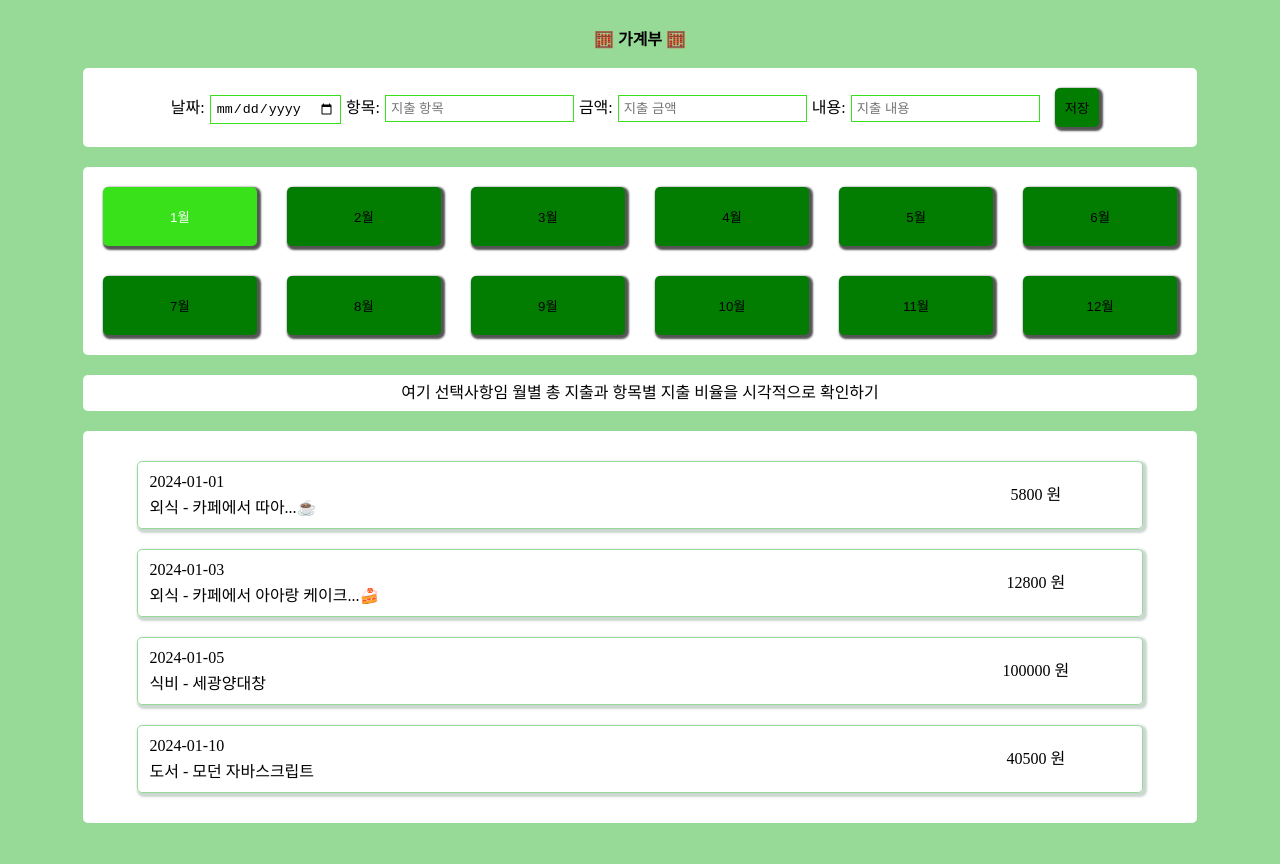
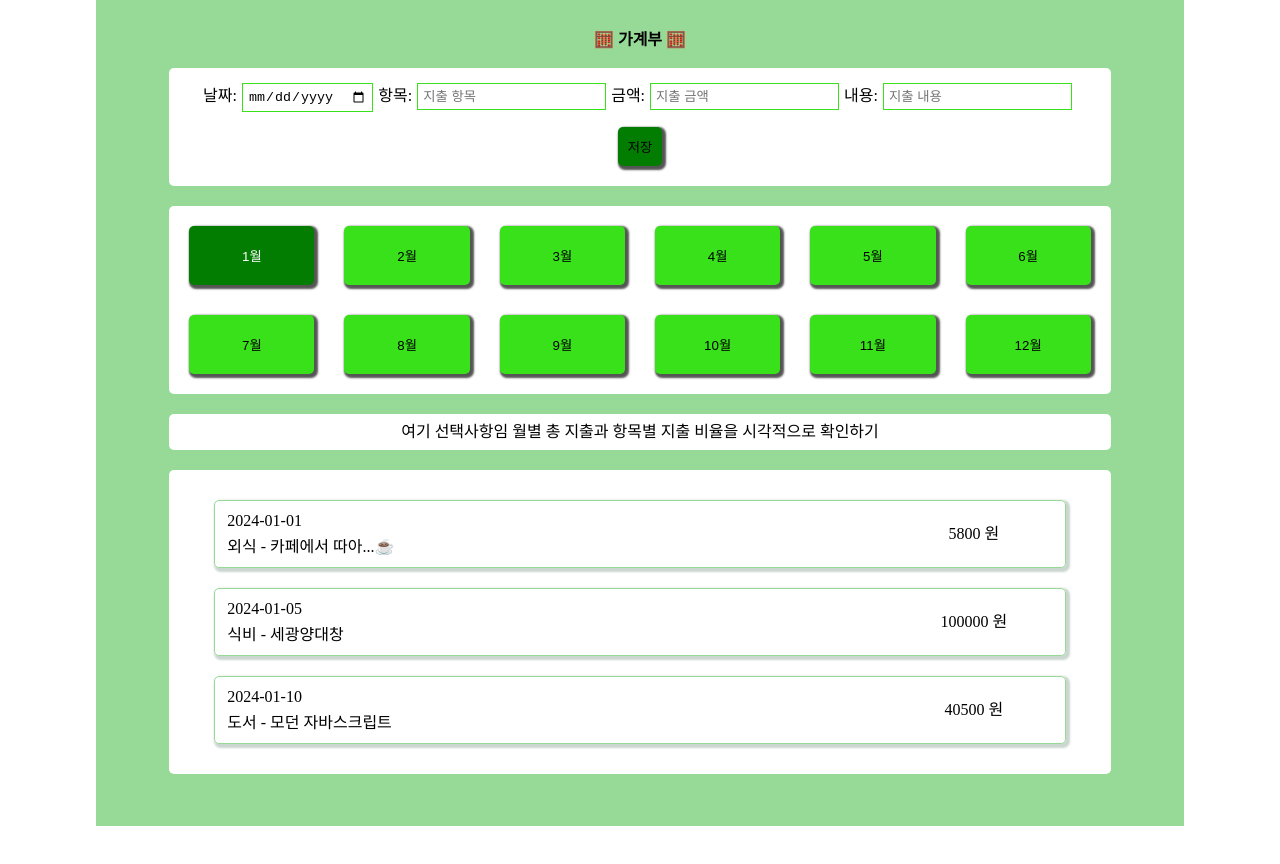
Before and after one commit to MiMing-00/Sparta_financial-ledger, a React (Vite) app: page / in a window 1280 px wide. After the commit the page ends 826 px from the top, so only its background shows below. Built offline with nearby package versions, Linux system fonts and the light colour scheme.

Commit message:
style: modify Layout, css

```diff
--- a/package.json
+++ b/package.json
@@ -14,6 +14,7 @@
     "react-dom": "^18.2.0",
     "react-router-dom": "^6.23.1",
     "styled-components": "^6.1.11",
+    "sweetalert2": "^11.11.0",
     "uuid": "^9.0.1"
   },
   "devDependencies": {
--- a/src/components/ExpenseForm.jsx
+++ b/src/components/ExpenseForm.jsx
@@ -3,6 +3,7 @@ import { useContext } from "react";
 import styled from "styled-components";
 import { v4 as uuidv4 } from "uuid";
 import { ExpenseContext } from "../context/ExpenseContext.jsx";
+import Swal from "sweetalert2";
 
 const FormContainer = styled.div`
   display: grid;
@@ -51,7 +52,10 @@ const ExpenseForm = () => {
     const content = formData.get("content");
 
     if (!date || !item || !amount || !content) {
-      alert("내용을 입력해주세요!");
+      Swal.fire({
+        title: "내용을 입력해주세요!",
+        text: "각 항목에 맞는 내용을 기입해주세요.",
+      });
       return;
     }
 
--- a/src/components/ExpensesByMonth.jsx
+++ b/src/components/ExpensesByMonth.jsx
@@ -18,7 +18,7 @@ const ButtonContainer = styled.div`
 `;
 
 const MonthButton = styled.button`
-  background-color: ${(props) => (props.$active ? "#39e11b" : "#027d02")};
+  background-color: ${(props) => (props.$active ? "#027d02" : "#39e11b")};
   color: ${(props) => (props.$active ? "white" : "black")};
   border: none;
   border-radius: 5px;
@@ -28,12 +28,14 @@ const MonthButton = styled.button`
   cursor: pointer;
 
   &:hover {
-    background-color: ${(props) => (props.$active ? "#027d02" : "#39e11b")};
-    color: ${(props) => (props.$active ? "black" : "white")};
+    background-color: ${(props) => (props.$active ? "#027d02" : "darkgray")};
+    color: ${(props) => (props.$active ? "white" : "black")};
   }
 `;
 
 const MONTHS = [1, 2, 3, 4, 5, 6, 7, 8, 9, 10, 11, 12];
+
+// const months = [...Array(12).keys()].map((month) => month + 1);
 
 const ExpensesByMonth = () => {
   const { activeMonth, setActiveMonth } = useContext(ExpenseContext);
--- a/src/components/Layout.jsx
+++ b/src/components/Layout.jsx
@@ -2,23 +2,16 @@ import React, { Children } from "react";
 import styled from "styled-components";
 
 const LayoutDisplay1 = styled.div`
-  height: 100vh;
-  max-width: 1280px;
+  height: auto;
+  width: 80%;
   background-color: #97da97;
   padding: 2rem;
   text-align: center;
-`;
-
-const LayoutDisplay2 = styled.div`
   margin: 0 auto;
 `;
 
 const Layout = ({ children }) => {
-  return (
-    <LayoutDisplay1>
-      <LayoutDisplay2>{children}</LayoutDisplay2>
-    </LayoutDisplay1>
-  );
+  return <LayoutDisplay1>{children}</LayoutDisplay1>;
 };
 
 export default Layout;
--- a/src/context/ExpenseContext.jsx
+++ b/src/context/ExpenseContext.jsx
@@ -11,7 +11,7 @@ const init = [
   },
   {
     id: "2",
-    date: "2024-01-03",
+    date: "2024-05-03",
     item: "외식",
     amount: 12800,
     content: "카페에서 아아랑 케이크...🍰",
--- a/src/pages/Expenses.jsx
+++ b/src/pages/Expenses.jsx
@@ -61,6 +61,9 @@ const Expenses = () => {
   const navigate = useNavigate();
 
   const targetExpense = expenses.find((expense) => expense.id === id);
+
+  console.log(expenses);
+  console.log(targetExpense);
 
   // 인풋 박스 수정하는 로직1 useRef로 구현하기...
   const [formData, setFormData] = useState({
--- a/src/styles/GlobalStyles.jsx
+++ b/src/styles/GlobalStyles.jsx
@@ -3,7 +3,7 @@ import { createGlobalStyle } from "styled-components";
 const GlobalStyles = createGlobalStyle`
   #root, body {
     margin: 0 auto;
-    min-height: 100vh;
+    height: 100vh;
     max-width: 1280px;
     min-width: 800px;
     /* display: flex;
@@ -13,4 +13,7 @@ const GlobalStyles = createGlobalStyle`
   }
     `;
 
+//배경은 잡아줘야 해서 100% 쓰고 픽셀로 잡고,
+// 안에 있는 컴포넌트는 내부 영역이라 마진이랑 패딩을 주면 안에서 안 벗어남...
+//
 export default GlobalStyles;
```
Also changed, not shown: 1 other file (tests, documents, lock files or other folders).
